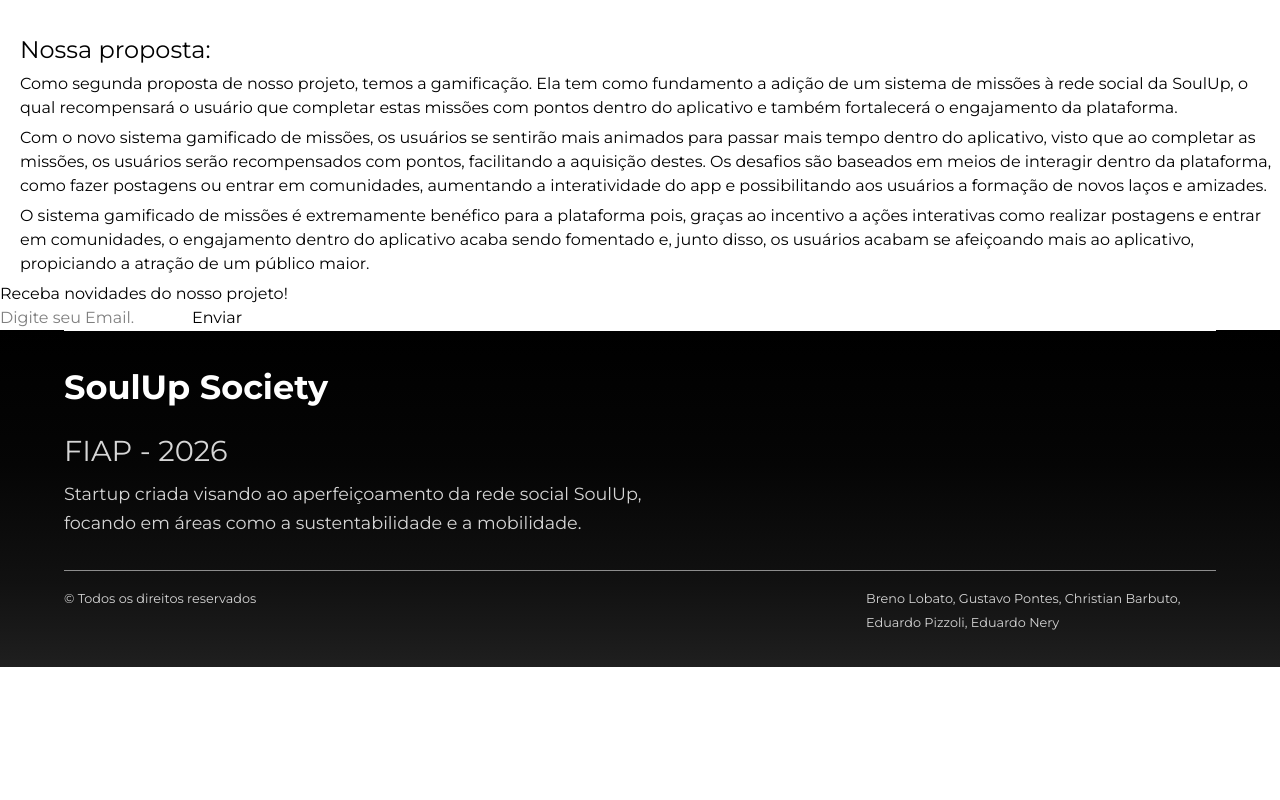
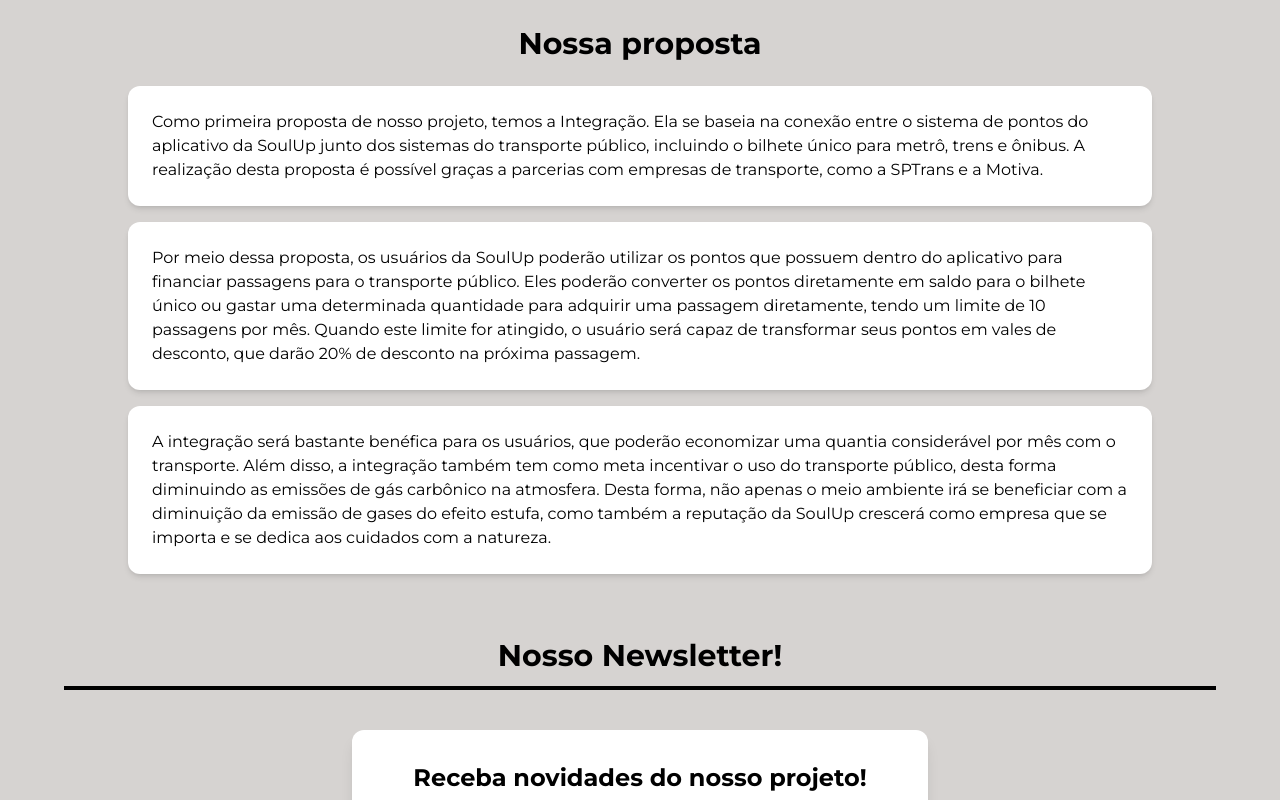
Before and after one commit to SoulUp-Society-Trabalhos/1--Challenge-2--semestre, a React (Vite) app in the folder soulup-society/: page /proposta2 in a window 1280 px wide. Shown: the part 840-1640 px from the top of the page. Before the commit the page ends 1507 px from the top, so only its background shows below. Built offline with nearby package versions, Linux system fonts and the light colour scheme.

Commit message:
feat: adicionado formatação e correção de cores na aba de ambas as soluções

```diff
--- a/soulup-society/src/routes/Contatos/index.tsx
+++ b/soulup-society/src/routes/Contatos/index.tsx
@@ -14,7 +14,9 @@
       </section>
 
       <section className="bg-stone-300 py-8 px-[5%]">
-        <h2 className="text-3xl text-center font-bold border-b-4 mb-5!">Nosso formulário!</h2>
+        <h2 className="text-3xl text-center font-bold border-b-4 mb-5!">
+          Nosso formulário!
+        </h2>
 
         <div className="">
           <dialog
--- a/soulup-society/src/routes/Home/index.tsx
+++ b/soulup-society/src/routes/Home/index.tsx
@@ -4,9 +4,7 @@
     <main>
       <section className="min-h-[90vh] bg-stone-100 font-montserrat flex flex-col items-center justify-center">
         <div className="text-center flex flex-col gap-3">
-          <h1 className="text-6xl font-montserrat font-bold mb-6">
-            Início
-          </h1>
+          <h1 className="text-6xl font-montserrat font-bold mb-6">Início</h1>
 
           <div className="text-2xl">
             <p>Apresentação geral dos membros da nossa equipe.</p>
--- a/soulup-society/src/routes/Proposta/index.tsx
+++ b/soulup-society/src/routes/Proposta/index.tsx
@@ -9,28 +9,61 @@
 
           <div className="text-2xl">
             <p>
-              Aqui você entenderá mais sobre nossa primeira proposta, a Integração!
+              Aqui você entenderá mais sobre nossa primeira proposta, a
+              Integração!
             </p>
-
           </div>
         </div>
       </section>
 
-      <section className="">
-        <div className="mt-10! bg-stone-300 p-5! shadow-lg">
-          <p className="text-2xl text-center mb-3!">Nossa proposta:</p>
-          <p className="text-base mb-1.5! mt-1.5!">
-            Como primeira proposta de nosso projeto, temos a Integração. Ela se baseia na conexão entre o sistema de pontos do aplicativo da SoulUp junto dos sistemas do transporte público, incluindo o bilhete único para metrô, trens e ônibus. A realização desta proposta é possível graças a parcerias com empresas de transporte, como a SPTrans e a Motiva.
-          </p>
-          <p className="text-base mb-1.5! mt-1.5!">
-            Por meio dessa proposta, os usuários da SoulUp poderão utilizar os pontos que possuem dentro do aplicativo para financiar passagens para o transporte público. Eles poderão converter os pontos diretamente em saldo para o bilhete único ou gastar uma determinada quantidade para adquirir uma passagem diretamente, tendo um limite de 10 passagens por mês. Quando este limite for atingido, o usuário será capaz de transformar seus pontos em vales de desconto, que darão 20% de desconto na próxima passagem.
-          </p>
-          <p className="text-base mb-1.5! mt-1.5!">
-            A integração será bastante benéfica para os usuários, que poderão economizar uma quantia considerável por mês com o transporte. Além disso, a integração também tem como meta incentivar o uso do transporte público, desta forma diminuindo as emissões de gás carbônico na atmosfera. Desta forma, não apenas o meio ambiente irá se beneficiar com a diminuição da emissão de gases do efeito estufa, como também a reputação da SoulUp crescerá como empresa que se importa e se dedica aos cuidados com a natureza.
-          </p>
+      {/* SEÇÃO DA PROPOSTA COM CAIXAS BRANCAS ARREDONDADAS */}
+      <section className="bg-stone-300 py-8! px-[5%]!">
+        <h2 className="text-3xl text-center font-bold mb-6">Nossa proposta</h2>
+
+        <div className="flex flex-col gap-4 max-w-5xl mx-auto">
+          {/* Caixa 1 */}
+          <div className="bg-white p-6! rounded-xl shadow-md">
+            <p className="text-base">
+              Como primeira proposta de nosso projeto, temos a Integração. Ela
+              se baseia na conexão entre o sistema de pontos do aplicativo da
+              SoulUp junto dos sistemas do transporte público, incluindo o
+              bilhete único para metrô, trens e ônibus. A realização desta
+              proposta é possível graças a parcerias com empresas de transporte,
+              como a SPTrans e a Motiva.
+            </p>
+          </div>
+
+          {/* Caixa 2 */}
+          <div className="bg-white p-6! rounded-xl shadow-md">
+            <p className="text-base">
+              Por meio dessa proposta, os usuários da SoulUp poderão utilizar os
+              pontos que possuem dentro do aplicativo para financiar passagens
+              para o transporte público. Eles poderão converter os pontos
+              diretamente em saldo para o bilhete único ou gastar uma
+              determinada quantidade para adquirir uma passagem diretamente,
+              tendo um limite de 10 passagens por mês. Quando este limite for
+              atingido, o usuário será capaz de transformar seus pontos em vales
+              de desconto, que darão 20% de desconto na próxima passagem.
+            </p>
+          </div>
+
+          {/* Caixa 3 */}
+          <div className="bg-white p-6! rounded-xl shadow-md">
+            <p className="text-base">
+              A integração será bastante benéfica para os usuários, que poderão
+              economizar uma quantia considerável por mês com o transporte. Além
+              disso, a integração também tem como meta incentivar o uso do
+              transporte público, desta forma diminuindo as emissões de gás
+              carbônico na atmosfera. Desta forma, não apenas o meio ambiente
+              irá se beneficiar com a diminuição da emissão de gases do efeito
+              estufa, como também a reputação da SoulUp crescerá como empresa
+              que se importa e se dedica aos cuidados com a natureza.
+            </p>
+          </div>
         </div>
       </section>
 
+      {/* SEÇÃO DA NEWSLETTER */}
       <div className="py-8 px-[5%]! min-h-[30vh] bg-stone-300">
         <h2 className="text-3xl text-center font-bold border-b-4 border-black pb-3! mb-5!">
           Nosso Newsletter!
--- a/soulup-society/src/routes/Proposta2/index.tsx
+++ b/soulup-society/src/routes/Proposta2/index.tsx
@@ -1,37 +1,78 @@
-export default function Proposta2(){
+export default function Proposta() {
   return (
     <main className="conteudo">
-      <section className="min-h-[90vh] bg-stone-100 font-montserrat flex flex-col items-center justify-center">
+      <section className="min-h-[90vh] bg-white font-montserrat flex flex-col items-center justify-center">
         <div className="text-center flex flex-col gap-3">
           <h1 className="text-6xl font-montserrat font-bold mb-6">
-            Gamificação
+            Integração
           </h1>
 
           <div className="text-2xl">
             <p>
-              Aqui você entenderá mais sobre nossa segunda proposta, a Gamificação!
+              Aqui você entenderá mais sobre nossa primeira proposta, a
+              Integração!
             </p>
-
           </div>
         </div>
       </section>
 
-      <section className="">
-        <div className="mt-10! ml-5!">
-            <p className="text-2xl ">Nossa proposta:</p>
-            <p className="text-base mb-1.5! mt-1.5!">
-              Como segunda proposta de nosso projeto, temos a gamificação. Ela tem como fundamento a adição de um sistema de missões à rede social da SoulUp, o qual recompensará o usuário que completar estas missões com pontos dentro do aplicativo e também fortalecerá o engajamento da plataforma.
-            </p>
-            <p className="text-base mb-1.5! mt-1.5!">
-              Com o novo sistema gamificado de missões, os usuários se sentirão mais animados para passar mais tempo dentro do aplicativo, visto que ao completar as missões, os usuários serão recompensados com pontos, facilitando a aquisição destes. Os desafios são baseados em meios de interagir dentro da plataforma, como fazer postagens ou entrar em comunidades, aumentando a interatividade do app e possibilitando aos usuários a formação de novos laços e amizades.
-            </p>
-            <p className="text-base mb-1.5! mt-1.5!">
-              O sistema gamificado de missões é extremamente benéfico para a plataforma pois, graças ao incentivo a ações interativas como realizar postagens e entrar em comunidades, o engajamento dentro do aplicativo acaba sendo fomentado e, junto disso, os usuários acabam se afeiçoando mais ao aplicativo, propiciando a atração de um público maior.
+      {/* SEÇÃO DA PROPOSTA - Mudei bg-stone-300 para o fundo bege bg-[#F5F5DC] */}
+      <section className="bg-stone-300 py-8! px-[5%]!">
+        <h2 className="text-3xl text-center font-bold mb-6">Nossa proposta</h2>
+
+        <div className="flex flex-col gap-4 max-w-5xl mx-auto">
+          {/* Caixa 1 */}
+          <div className="bg-white p-6! rounded-xl shadow-md">
+            <p className="text-base text-left">
+              Como primeira proposta de nosso projeto, temos a Integração. Ela
+              se baseia na conexão entre o sistema de pontos do aplicativo da
+              SoulUp junto dos sistemas do transporte público, incluindo o
+              bilhete único para metrô, trens e ônibus. A realização desta
+              proposta é possível graças a parcerias com empresas de transporte,
+              como a SPTrans e a Motiva.
             </p>
           </div>
+
+          {/* Caixa 2 */}
+          <div className="bg-white p-6! rounded-xl shadow-md">
+            <p className="text-base text-left">
+              Por meio dessa proposta, os usuários da SoulUp poderão utilizar os
+              pontos que possuem dentro do aplicativo para financiar passagens
+              para o transporte público. Eles poderão converter os pontos
+              diretamente em saldo para o bilhete único ou gastar uma
+              determinada quantidade para adquirir uma passagem diretamente,
+              tendo um limite de 10 passagens por mês. Quando este limite for
+              atingido, o usuário será capaz de transformar seus pontos em vales
+              de desconto, que darão 20% de desconto na próxima passagem.
+            </p>
+          </div>
+
+          {/* Caixa 3 */}
+          <div className="bg-white p-6! rounded-xl shadow-md">
+            <p className="text-base text-left">
+              A integração será bastante benéfica para os usuários, que poderão
+              economizar uma quantia considerável por mês com o transporte. Além
+              disso, a integração também tem como meta incentivar o uso do
+              transporte público, desta forma diminuindo as emissões de gás
+              carbônico na atmosfera. Desta forma, não apenas o meio ambiente
+              irá se beneficiar com a diminuição da emissão de gases do efeito
+              estufa, como também a reputação da SoulUp crescerá como empresa
+              que se importa e se dedica aos cuidados com a natureza.
+            </p>
+          </div>
+        </div>
       </section>
-      <section className="newsletter">
-        <h2>Receba novidades do nosso projeto!</h2>
+
+      {/* SEÇÃO DA NEWSLETTER - Mantida na mesma cor bege bg-[#F5F5DC] */}
+      <div className="py-8 px-[5%]! min-h-[30vh] bg-stone-300">
+        <h2 className="text-3xl text-center font-bold border-b-4 border-black pb-3! mb-5!">
+          Nosso Newsletter!
+        </h2>
+        <div className="mt-10! flex justify-center">
+          <section className="bg-white text-black p-8! rounded-xl shadow-lg w-full max-w-xl">
+            <h2 className="text-2xl font-bold text-center mb-3!">
+              Receba novidades do nosso projeto!
+            </h2>
             <dialog id="modal">
               <button aria-label="Fechar a Janela" id="btnFecharModal">
                 X
@@ -45,21 +86,28 @@
                 <label htmlFor="idEmail" className="sr-only">
                   Email
                 </label>
-            <div className="container__newsletter">
+                <div className="flex gap-3">
                   <input
                     type="email"
                     id="idEmail"
                     name="email"
+                    className="flex-1 border border-gray-300 rounded-lg px-4! py-3! text-black outline-none focus:border-black"
                     placeholder="Digite seu Email."
                     required
                   />
-              <button type="submit" id="btnEnviar">
+                  <button
+                    type="submit"
+                    id="btnEnviar"
+                    className="bg-black text-white px-6! py-3! rounded-lg hover:bg-gray-800"
+                  >
                     Enviar
                   </button>
                 </div>
               </fieldset>
             </form>
           </section>
+        </div>
+      </div>
     </main>
-    )
+  );
 }
```
Also changed, not shown: soulup-society/src/routes/Error/index.tsx (+3 -8 lines), soulup-society/src/routes/Faq/index.tsx (+21 -8 lines), soulup-society/src/routes/Sobre/index.tsx (+14 -4 lines). Lines whose indentation alone changed are shown as unchanged.
